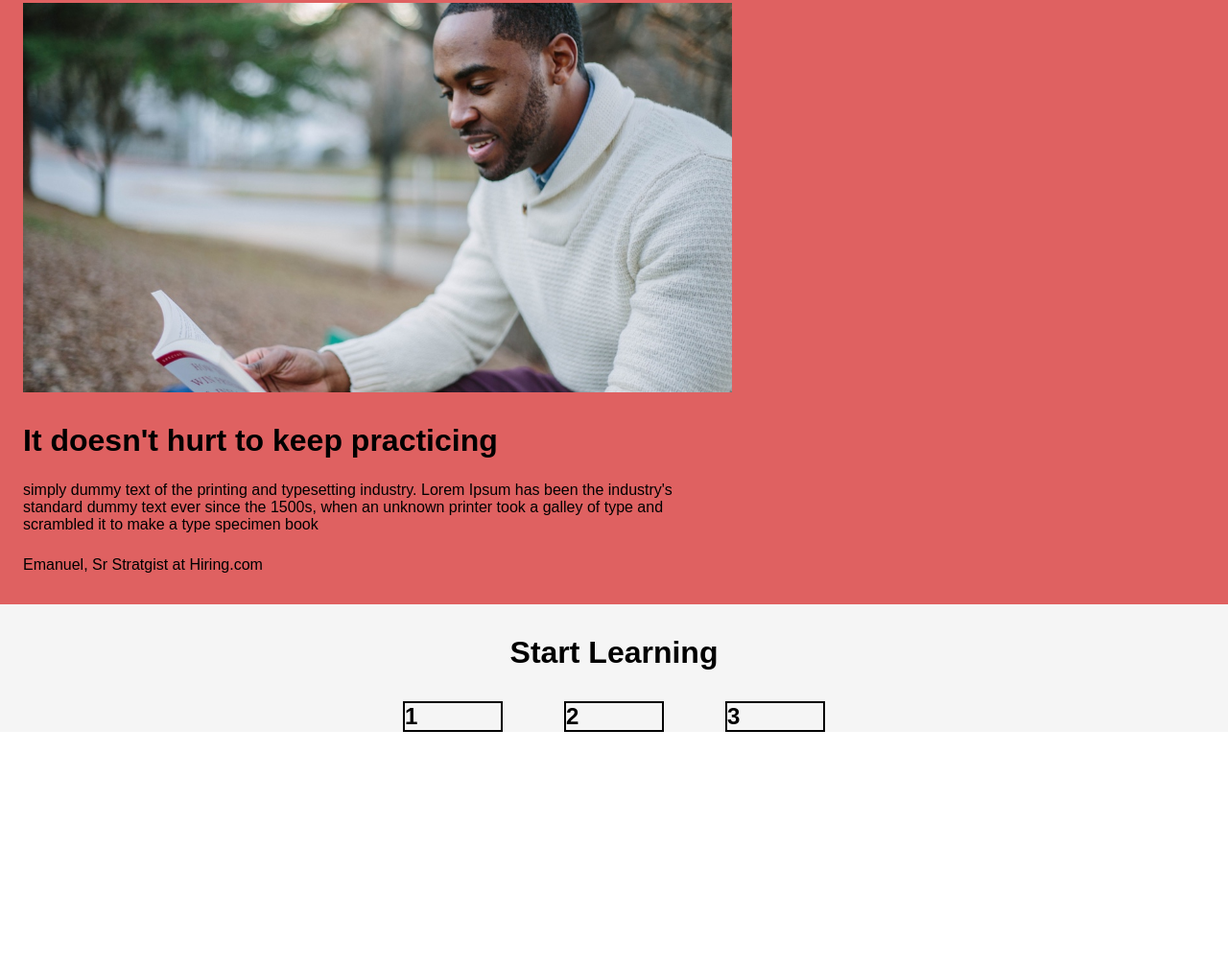
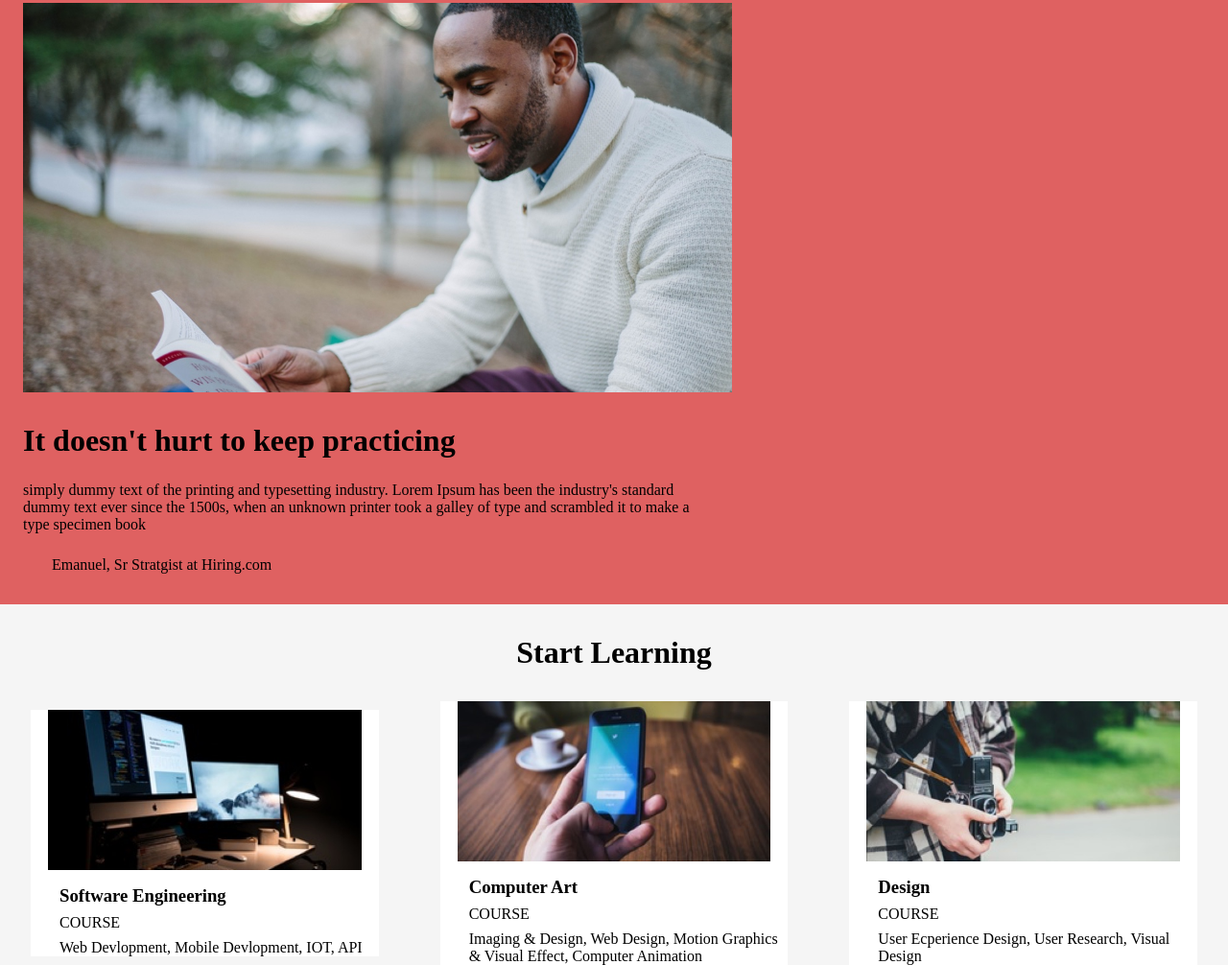
Before and after one commit to OFFTion96/OFFTion96.github.io, a plain HTML site: page colmar/index.html in a window 1280 px wide. Shown: the part 703-1709 px from the top of the page at 96% size. Before the commit the page ends 1466 px from the top, so only its background shows below. Drawn offline with Linux system fonts and the light colour scheme; a web font is replaced by a local one.

Commit message:
update 2

```diff
--- a/colmar/index.css
+++ b/colmar/index.css
@@ -3,7 +3,7 @@
 }
 
 body {
-  font-family: 'Avenir Next LT Pro', sans-serif;
+  /*font-family: 'Avenir Next LT Pro', sans-serif;*/
   max-width: 1280px;
   margin: auto;
 }
@@ -45,6 +45,7 @@ body {
   padding: 8px 0px;
   margin-top: 24px;
 
+
 }
 header {
   margin: 0;
@@ -56,8 +57,9 @@ header {
 nav li{
 
   display:inline-block;
-  padding: 16px;
+  padding: 10px;
   font-size: 18px;
+  margin-bottom: 3px;
 
 
 }
@@ -111,12 +113,18 @@ margin-top: 32px;
 
 
 .box{
-  border: 2px solid;
-  width: 100px;
 
+  width: 40%;
+  background-color: white;
   margin: 0px 32px 0px 32px;
 
 
+}
+.box img{
+  width: 90%;
+  display: block;
+  margin-left: auto;
+  margin-right: auto;
 }
 .start{
   text-align: center;
@@ -130,3 +138,20 @@ margin-top: 32px;
   align-items: center
 
 }
+.box h3{
+  margin-top: 16px;
+  margin-bottom: 8px;
+  margin-left: 30px;
+}
+.course {
+  margin-left: 30px;
+  margin-bottom: 8px;
+
+}
+section p {
+  margin-left: 30px;
+  margin-bottom: auto;
+}
+.box{
+  background-color: white;
+}
--- a/colmar/index.html
+++ b/colmar/index.html
@@ -48,13 +48,37 @@
 
     <div id="banner-Box">
       <div class="box">
-        <h2>1</h2>
+        <img src="assets/images/course-software.jpg"/>
+        <h3>Software Engineering</h3>
+        <section>
+          <p class="course">COURSE</p>
+        </section>
+        <section>
+          <p>Web Devlopment, Mobile Devlopment, IOT, API</p>
+      </section>
+
       </div>
       <div class="box">
-        <h2>2</h2>
+        <img src="assets/images/course-computer-art.jpg"/>
+        <h3>Computer Art</h3>
+        <section>
+          <p class="course">COURSE</p>
+        </section>
+        <section>
+          <p>Imaging & Design, Web Design, Motion Graphics & Visual Effect, Computer Animation</p>
+        </section>
+
       </div>
+
       <div class="box">
-        <h2>3</h2>
+        <img src ="assets/images/course-design.jpg"/>
+        <h3>Design</h3>
+        <section>
+          <p class="course">COURSE</p>
+        </section>
+        <section>
+          <p>User Ecperience Design, User Research, Visual Design</p>
+        </section>
       </div>
     </div>
 
```
